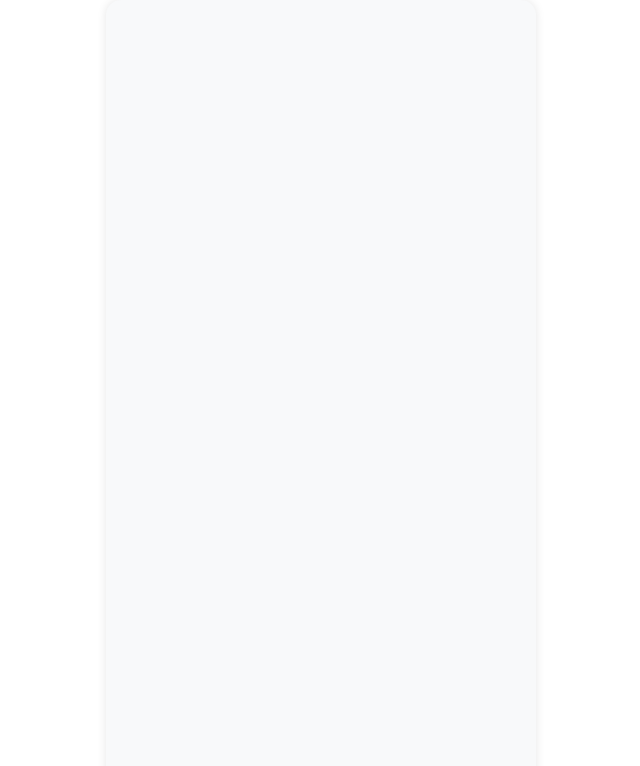
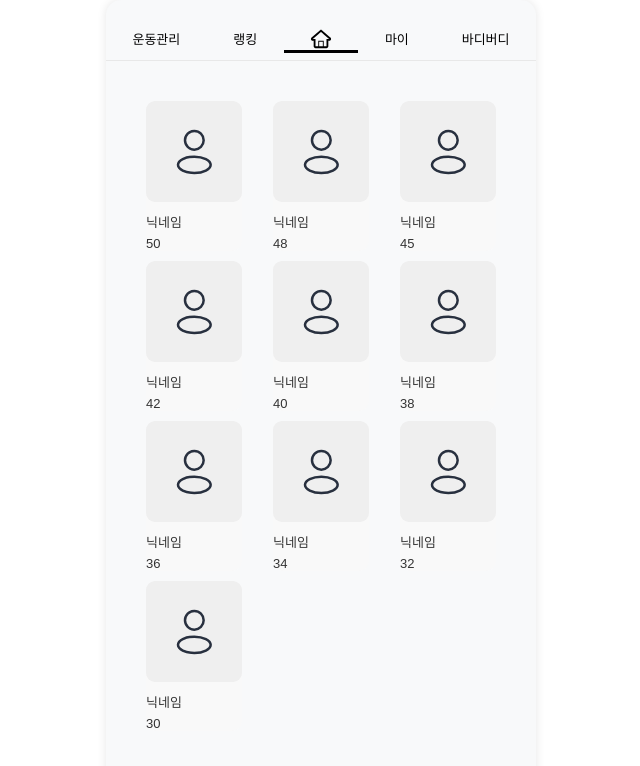
Before and after one commit to Team-BodyBuddy/body-buddy-front, a React (Create React App) app: page /trainer in a window 1280 px wide. Before the commit this address had no page. Shown: the top 766 px of the page, without its empty margins (319-959 px from the left). Built offline with nearby package versions, Linux system fonts and the light colour scheme.

Commit message:
feat: 트레이너 메인페이지 구현

```diff
--- a/src/App.tsx
+++ b/src/App.tsx
@@ -18,6 +18,7 @@ import RankingPage from "./pages/RankingPage/RankingPage";
 import ExercisePage from "./pages/ExercisePage/ExercisePage";
 import BodyBuddyPage from "./pages/BodyBuddyPage/BodyBuddyPage";
 import PortfolioPage from "./pages/PortfolioPage/PortfolioPage";
+import TrainerMainPage from "./pages/TrainerMainPage/TrainerMainPage";
 
 const App: React.FC = () => {
     return (
@@ -43,7 +44,7 @@ const App: React.FC = () => {
                         <Route path="/my/exit" element={<ExitPage />} />
                         <Route path="/bodybuddy" element={<BodyBuddyPage />} />
                         <Route path="/portfolio" element={<PortfolioPage />} />
-
+                        <Route path="/trainer" element={<TrainerMainPage/>}/>
                     </Routes>
                 </Router>
             </ThemeProvider>
--- /dev/null
+++ b/src/pages/TrainerMainPage/TrainerMainPage.tsx
@@ -0,0 +1,21 @@
+import * as S from "./style";
+import TopNavigation from "../../components/TopNavigation/TopNavigation";
+import MemberElement from "../../components/MemberListSection/MemberList";
+import { bodybudyData } from "../../mocks/rank-mock";
+
+const TrainerMainPage:React.FC=()=>{
+    const handleTabClick = (tab: string) => {
+        console.log(`${tab} 탭 클릭됨`);
+    };
+
+    return(
+        <>
+            <TopNavigation activeTab="홈"  onTabClick={handleTabClick}/>
+            <S.Container>
+                <MemberElement members={bodybudyData}/>
+            </S.Container>
+        </>
+    )
+}
+
+export default TrainerMainPage;
--- /dev/null
+++ b/src/pages/TrainerMainPage/style.ts
@@ -0,0 +1,6 @@
+import styled from "styled-components";
+
+export const Container=styled.div`
+    width: 100%;
+    padding:20px;
+`
```
